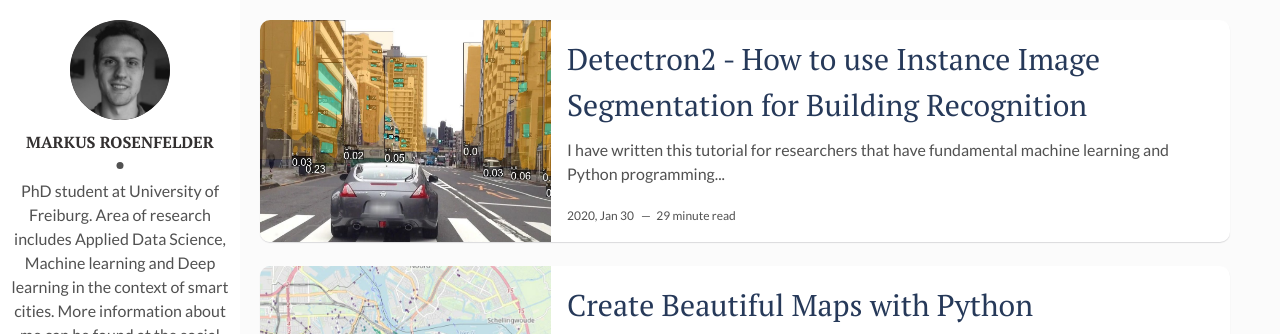
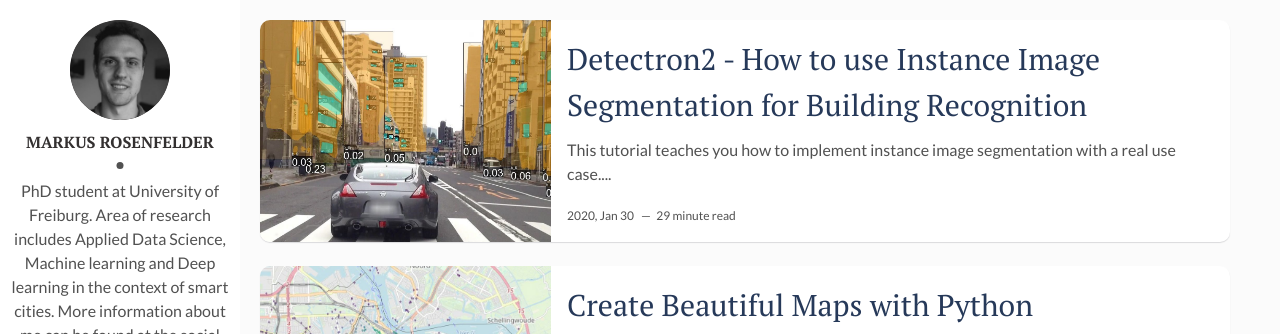
Before and after one commit to MarkusRosen/markusrosen.github.io, a Jekyll site: the page built from index.html, in a window 1280 px wide. Shown: the top 334 px of the page. Built offline with Jekyll 4.4.1, drawn with Linux system fonts in a browser that asks for light colours; the list of posts is cut into pages by our own code; comment, search, counter and statistics services are not loaded.

Commit message:
Update 2020-01-30-Instance_Image_Segmentation_for_Window_and_Building_Detection_with_detectron2.md

````diff
--- a/_posts/2020-01-30-Instance_Image_Segmentation_for_Window_and_Building_Detection_with_detectron2.md
+++ b/_posts/2020-01-30-Instance_Image_Segmentation_for_Window_and_Building_Detection_with_detectron2.md
@@ -2,12 +2,12 @@
 layout: post
 title: Detectron2 - How to use Instance Image Segmentation for Building Recognition
 date: 2020-01-30 18:53:30 +0300
-description: This tutorial teaches you how to implement instance image segmentation with a concrete example.
+description: This tutorial teaches you how to implement instance image segmentation with a real use case.
 img:  /post2/teaser.jpg
 tags: [PyTorch, Deep Learning, Convolutional Neural Networks, Object Recognition, NumPy, Visualization]
 ---
 
-I have written this tutorial for researchers that have fundamental machine learning and Python programming skills that want to implement instance image segmentation for further use in their urban energy simulation models.  `detectron2` is still under substantial development and as of January 2020 usable with Windows without some code changes [that I explain in more detail on this GitHub Repository](https://github.com/InformationSystemsFreiburg/image_segmentation_japan). Instead of using `detectron2` on a local machine, you can also use Google Colab and a free GPU from Google for your models. The GPU is either an Nvidia K80, T4, P4, or P100, all of which are powerful enough to train `detectron2` models. **Important note: Computation time on Google Colab is limited to 12 hours**.
+This tutorial teaches you how to implement instance image segmentation with a real use case. I have written this tutorial for researchers that have fundamental machine learning and Python programming skills that want to implement instance image segmentation for further use in their urban energy simulation models.  `detectron2` is still under substantial development and as of January 2020 usable with Windows without some code changes [that I explain in more detail on this GitHub Repository](https://github.com/InformationSystemsFreiburg/image_segmentation_japan). Instead of using `detectron2` on a local machine, you can also use Google Colab and a free GPU from Google for your models. The GPU is either an Nvidia K80, T4, P4, or P100, all of which are powerful enough to train `detectron2` models. **Important note: Computation time on Google Colab is limited to 12 hours**.
 
 The first part of this tutorials is based on the beginners' tutorial of `detectron2`, the second part and third part come from the research stay of [Markus Rosenfelder](https://www.is.uni-freiburg.de/mitarbeiter-en/team/markus-rosenfelder) at [GCP NIES](https://www.cger.nies.go.jp/gcp/) in Tsukuba.
 
@@ -1114,3 +1114,5 @@
 from google.colab import files
 files.download('/content/predictions.zip')
 ```
+
+Here ends this first introduction on how to use `detectron2`. Note: This tutorial is also available as a [shareble Google Colab Notebook](https://colab.research.google.com/drive/1hxmdsLmqI6LR2v5SqHzH8oILXVI4eIzR).
````
